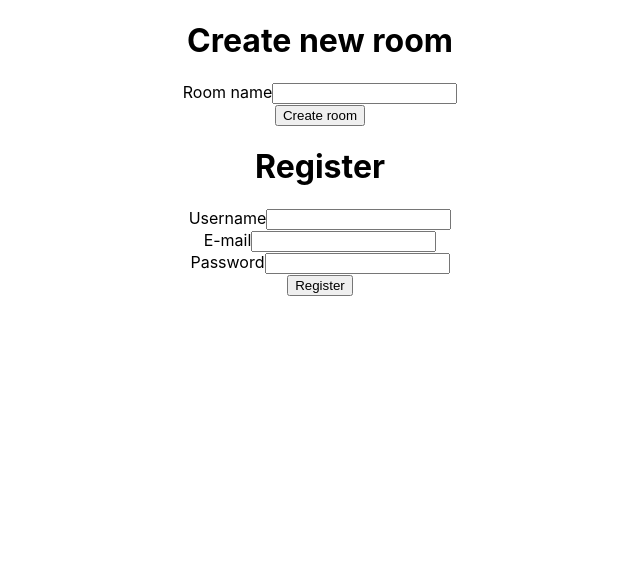
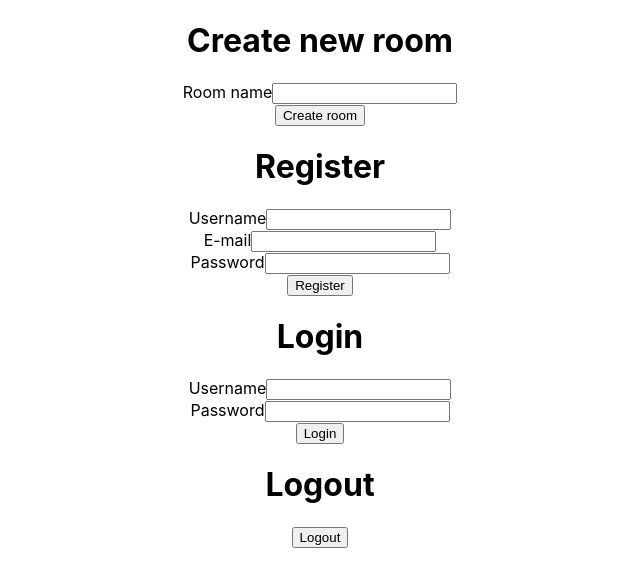
Before and after one commit to JinLisek/ahoy, a React (Create React App) app in the folder ahoy_frontend/: page / in a window 1280 px wide. Shown: the top 586 px of the page, without its empty margins (320-960 px from the left). Built offline with nearby package versions, Linux system fonts and the light colour scheme.

Commit message:
Frontend: add login/logout

```diff
--- a/ahoy_frontend/src/components/Home.js
+++ b/ahoy_frontend/src/components/Home.js
@@ -2,12 +2,16 @@ import React from "react";
 
 import CreateRoom from "./CreateRoom";
 import Register from "./Register";
+import Login from "./Login";
+import Logout from "./Logout";
 
 const Home = (props) => {
   return (
     <div>
       <CreateRoom history={props.history} />
       <Register />
+      <Login />
+      <Logout />
     </div>
   );
 };
--- /dev/null
+++ b/ahoy_frontend/src/components/Login.js
@@ -0,0 +1,75 @@
+import axios from "axios";
+import Cookies from "universal-cookie";
+import React from "react";
+
+import Form from "react-bootstrap/Form";
+import Button from "react-bootstrap/Button";
+
+class Login extends React.Component {
+  constructor(props) {
+    super(props);
+    this.state = { userName: "", password: "" };
+  }
+
+  handleChangeUserName = (event) => {
+    this.setState({ userName: event.target.value });
+  };
+
+  handleChangePassword = (event) => {
+    this.setState({ password: event.target.value });
+  };
+
+  onSubmit = async (event) => {
+    event.preventDefault();
+    const cookies = new Cookies();
+    const csrfCookie = cookies.get("csrftoken");
+
+    if (this.state.userName === "" || this.state.password === "") {
+      console.warn("TRIED TO LOGIN WITH SOMETHING EMPTY!!!!!!!!!!!!!!!");
+      return;
+    }
+
+    const requestData = { user_name: this.state.userName, password: this.state.password };
+
+    try {
+      const loginResp = await axios({
+        method: "post",
+        url: "http://192.168.1.165:8000/authentication/login",
+        data: requestData,
+        withCredentials: true,
+        xsrfHeaderName: "X-CSRFToken",
+        xsrfCookieName: "csrftoken",
+        headers: { "X-CSRFToken": csrfCookie },
+      });
+      const { data } = await loginResp;
+      console.log("Login response: " + data);
+    } catch (err) {
+      if (err.response) {
+        const errResp = err.response;
+        console.error(`${errResp.statusText}: ${errResp.data}`);
+      } else console.error(err);
+    }
+  };
+
+  render = () => {
+    return (
+      <div>
+        <h1>Login</h1>
+        <Form onSubmit={this.onSubmit}>
+          <Form.Group controlId={"formLoginUserName"}>
+            <Form.Label>Username</Form.Label>
+            <Form.Control type="text" onChange={this.handleChangeUserName} />
+          </Form.Group>
+          <Form.Group controlId={"formLoginPassword"}>
+            <Form.Label>Password</Form.Label>
+            <Form.Control type="text" onChange={this.handleChangePassword} />
+          </Form.Group>
+          <Button variant="primary" type="submit">
+            Login
+          </Button>
+        </Form>
+      </div>
+    );
+  };
+}
+export default Login;
--- /dev/null
+++ b/ahoy_frontend/src/components/Logout.js
@@ -0,0 +1,49 @@
+import axios from "axios";
+import Cookies from "universal-cookie";
+import React from "react";
+
+import Form from "react-bootstrap/Form";
+import Button from "react-bootstrap/Button";
+
+class Logout extends React.Component {
+  onSubmit = async (event) => {
+    event.preventDefault();
+    const cookies = new Cookies();
+    const csrfCookie = cookies.get("csrftoken");
+
+    const requestData = {};
+
+    try {
+      const logoutResp = await axios({
+        method: "post",
+        url: "http://192.168.1.165:8000/authentication/logout",
+        data: requestData,
+        withCredentials: true,
+        xsrfHeaderName: "X-CSRFToken",
+        xsrfCookieName: "csrftoken",
+        headers: { "X-CSRFToken": csrfCookie },
+      });
+      const { data } = await logoutResp;
+      console.log("Logout response: " + data);
+    } catch (err) {
+      if (err.response) {
+        const errResp = err.response;
+        console.error(`${errResp.statusText}: ${errResp.data}`);
+      } else console.error(err);
+    }
+  };
+
+  render = () => {
+    return (
+      <div>
+        <h1>Logout</h1>
+        <Form onSubmit={this.onSubmit}>
+          <Button variant="primary" type="submit">
+            Logout
+          </Button>
+        </Form>
+      </div>
+    );
+  };
+}
+export default Logout;
```
